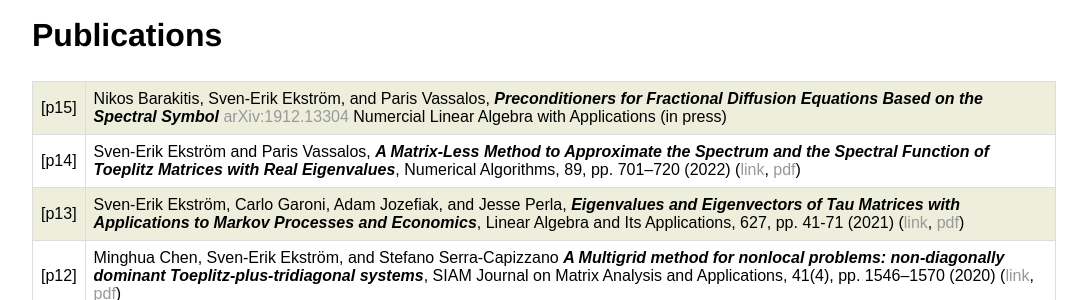
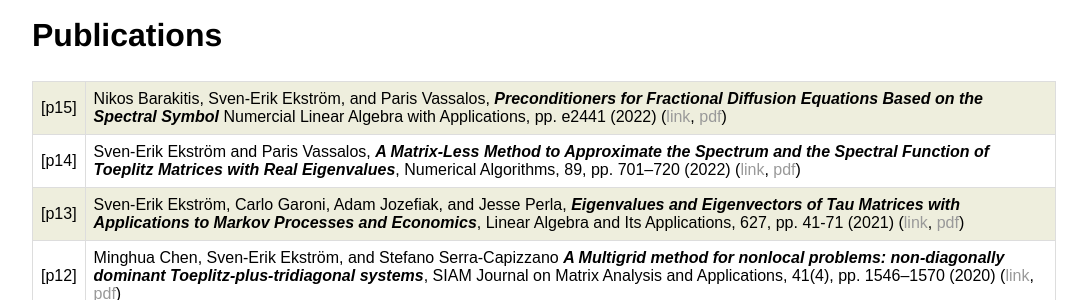
Before and after one commit to sverek/sverek.github.io, a Jekyll site: the page built from publications/index.html, in a window 1280 px wide. Shown: the part 180-480 px from the top of the page, without its empty margins (96-1183 px from the left). Built offline with Jekyll 4.4.1, drawn with Linux system fonts in a browser that asks for light colours.

Commit message:
p15 publshed

```diff
--- a/publications/index.html
+++ b/publications/index.html
@@ -28,7 +28,8 @@ tr:nth-child(odd) {
 			<tr>
 				<td>[p15]</td>
 				<td>Nikos Barakitis, Sven-Erik Ekström, and Paris Vassalos, <i><b>Preconditioners for Fractional Diffusion Equations Based on the Spectral Symbol
-				</b></i> <a href="https://arxiv.org/abs/1912.13304">arXiv:1912.13304</a> Numercial Linear Algebra with Applications (in press)
+				</b></i>  Numercial Linear Algebra with Applications, pp. e2441 (2022) (<a href="https://doi.org/10.1002/nla.2441
+				">link</a>, <a href="pdf/p15.pdf">pdf</a>)
 				</td>
 			</tr>
 			<tr>
```
Also changed, not shown: 1 other file.
